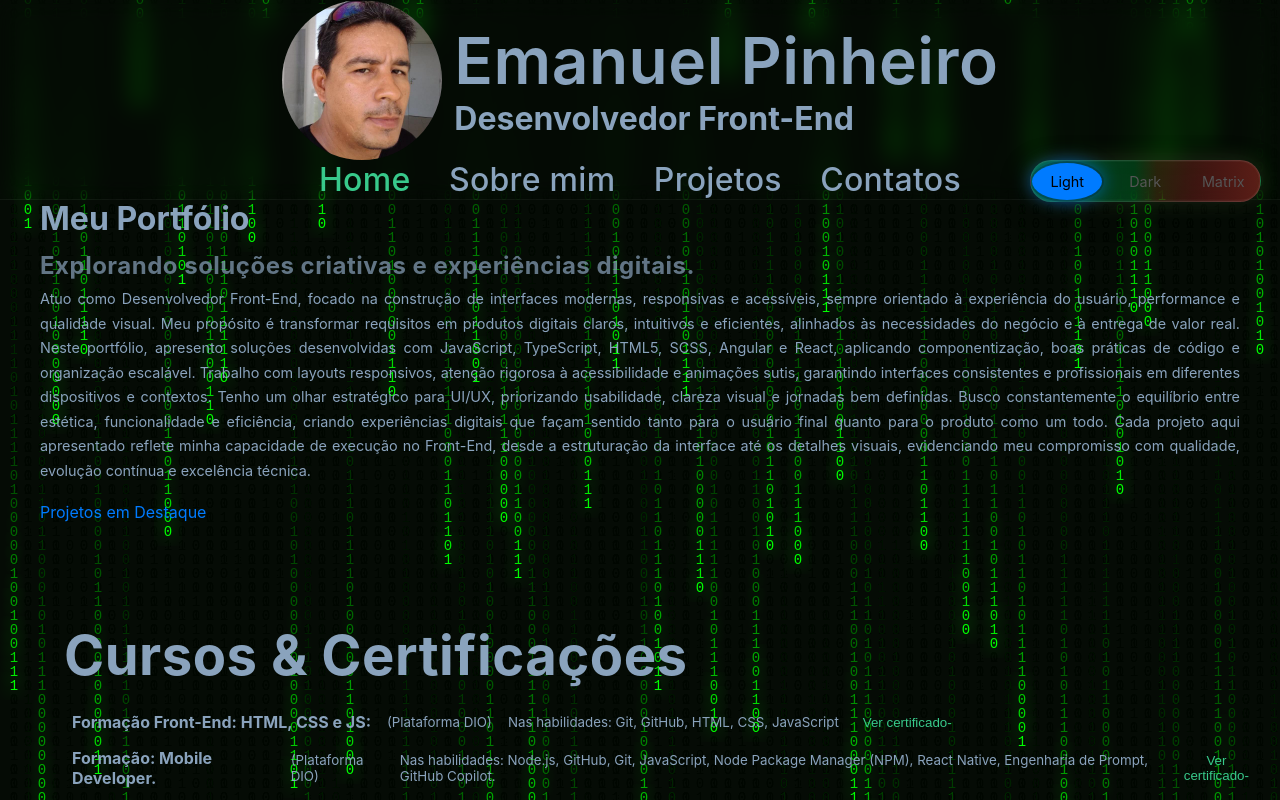
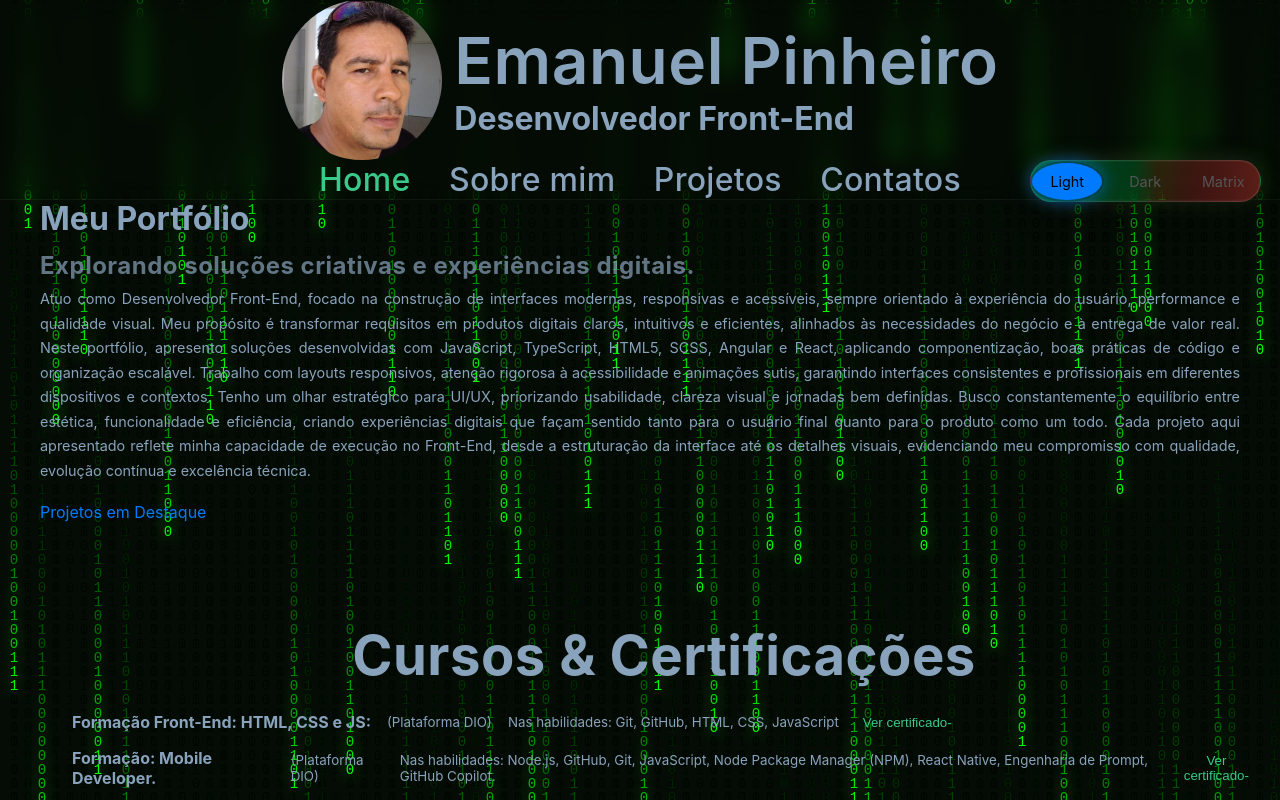
Before and after one commit to Messias-emp/projeto_portifolio, an Angular app: page / in a window 1280 px wide. Built offline with nearby package versions, Linux system fonts and the light colour scheme.

Commit message:
melhorias

```diff
--- a/src/app/core/cursos-certificacoes/cursos-certificacoes.scss
+++ b/src/app/core/cursos-certificacoes/cursos-certificacoes.scss
@@ -160,7 +160,7 @@
     margin-left: 1.9rem;
 
   }
-
+}
 
     h2 {
       margin-bottom: 1rem;
@@ -175,7 +175,7 @@
   padding: 0.5rem;
 
 
-    }
+
   }
 
 
@@ -188,8 +188,12 @@
   .certificacoes {
     margin-top: 11.5rem;
     font-size: 1.2rem;
+
+  .h2{
+    font-size: 2.4rem;
   }
   a{
     margin: 0;
   }
+  }
 }
```
